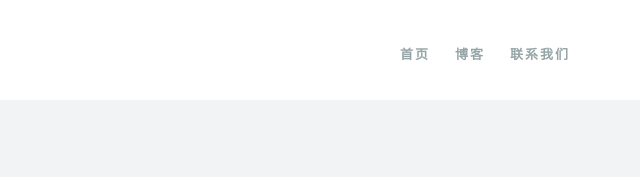
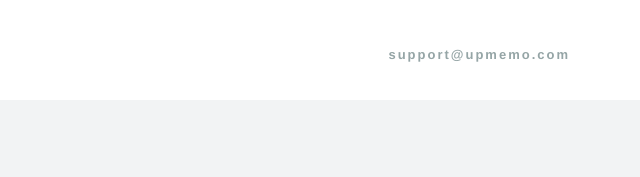
Before and after one commit to moodcal/moodcal.github.io, a plain HTML site: page index.html in a window 1280 px wide. Shown: the top 177 px of the page, 640-1280 px from the left. Drawn offline with Linux system fonts and the light colour scheme.

Commit message:
add support email

```diff
--- a/index.html
+++ b/index.html
@@ -28,10 +28,10 @@
                             </div>
                             <div class="collapse navbar-collapse pull-right">
                                 <ul class="nav pull-left">
-                                    <li><a href="#">首页</a></li>
+                                    <!-- <li><a href="#">首页</a></li> -->
                                     <!-- <li><a href="#">WORK</a></li> -->
-                                    <li><a href="#">博客</a></li>
-                                    <li><a href="#">联系我们</a></li>
+                                    <!-- <li><a href="#">博客</a></li> -->
+                                    <li><a href="mailto:support@upmemo.com">support@upmemo.com</a></li>
                                 </ul>
 <!--                                 <form class="navbar-form pull-left">
                                     <a class="btn btn-primary" href="#">SIGN IN</a>
```
